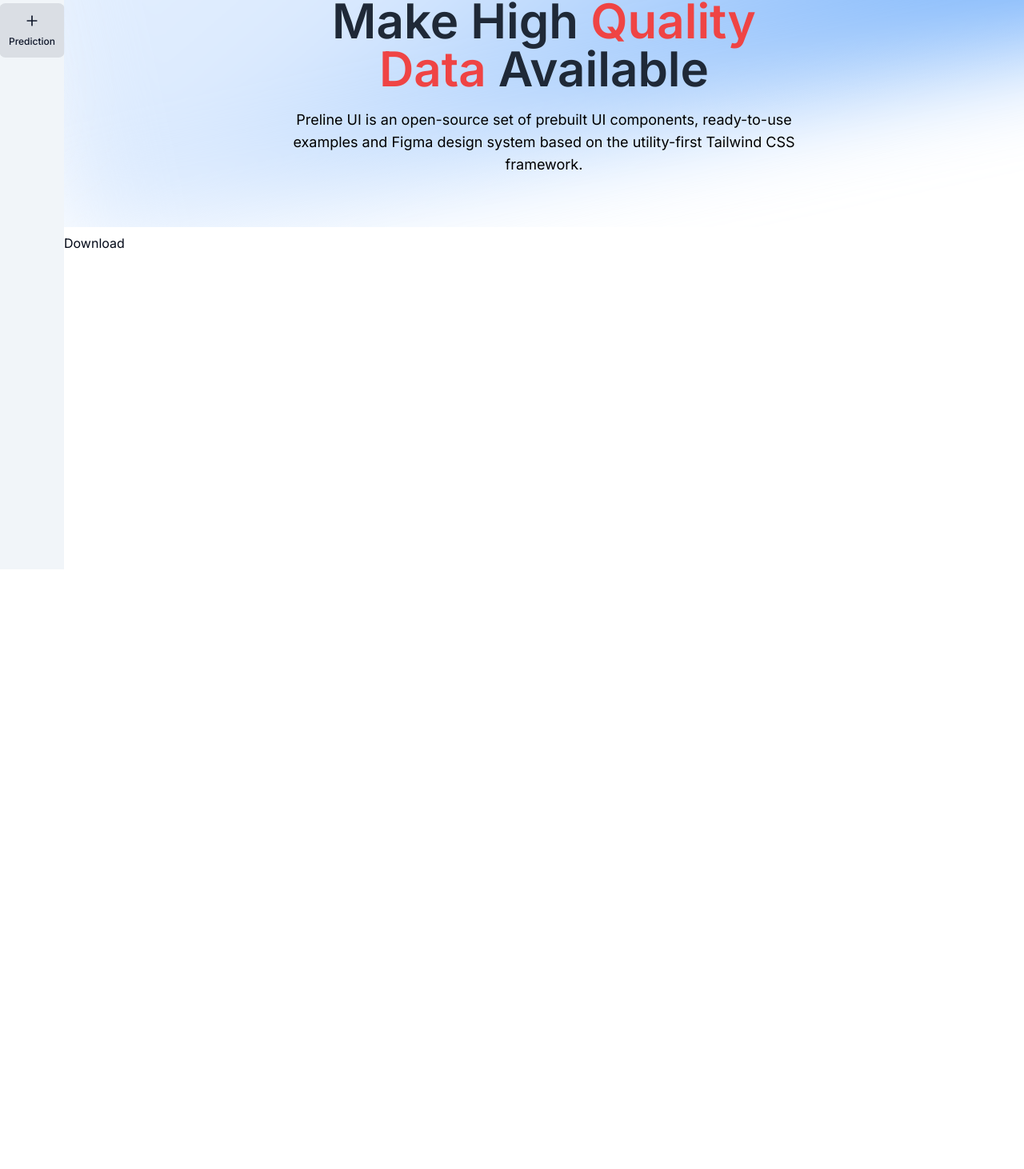
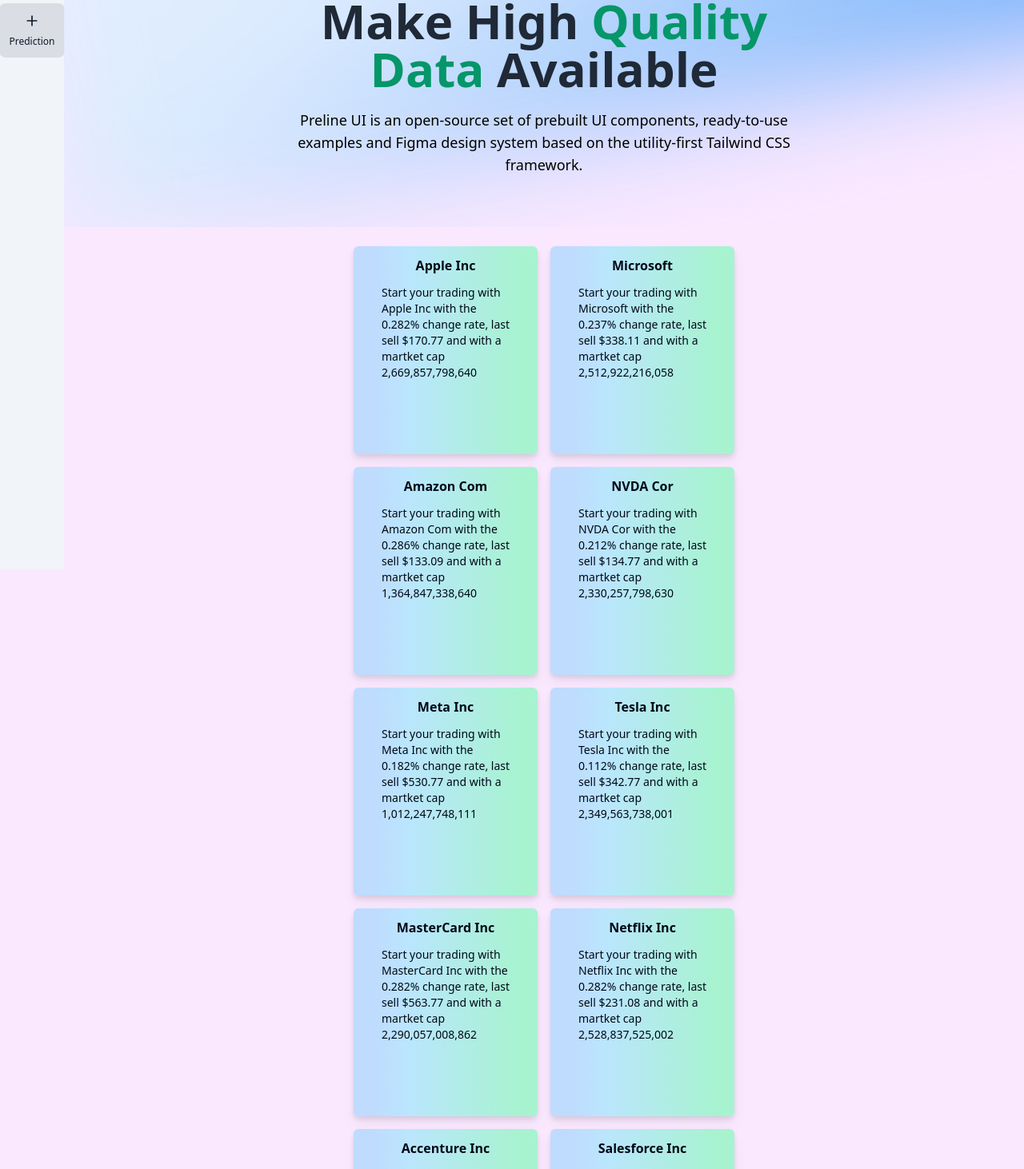
Before and after one commit to BibhabenduMukherjee/stockpriceinterface, a Next.js app: page /prediction in a window 1280 px wide. Shown: the part 152-1614 px from the top of the page at 80% size. Before the commit the page ends 800 px from the top, so only its background shows below. Built offline with nearby package versions, Linux system fonts and the light colour scheme; no server answers.

Commit message:
add some stock card prediction page

```diff
--- a/src/app/(root)/prediction/page.tsx
+++ b/src/app/(root)/prediction/page.tsx
@@ -1,8 +1,9 @@
-import React from 'react'
-import axios from "axios"
-import Pre from '../../components/Pre';
-import TestUploadCsv from '../../components/TestUploadCsv';
-import IntroSelection from "../../components/IntroSelection"
+import React from "react";
+import axios from "axios";
+import Pre from "../../components/Pre";
+import TestUploadCsv from "../../components/TestUploadCsv";
+import IntroSelection from "../../components/IntroSelection";
+import { Collection } from "@/stocks";
 // const options = {
 //   method: 'GET',
 //   url: `${process.env.STOCK_API_URL}/1mo`,
@@ -13,9 +14,7 @@
 //   }
 // };
 
-
 async function page() {
-
   //   try {
   // 	const response = await axios.request(options);
   // 	console.log(response.data);
@@ -23,20 +22,40 @@
   // 	console.error(error);
   // }
 
-
-
-
   return (
-    <div className = "flex flex-col space-y-2">
+    <div className="flex flex-col space-y-2 ">
       {/* <Pre preTrainedModelNames = {response.data.preTrainedModelNames}  /> */}
 
       {/* Intro */}
       <IntroSelection />
 
-      <TestUploadCsv />
+      {/* <TestUploadCsv /> */}
+
+      <section className=" max-w-4xl  mx-auto pt-4">
+        <div className="grid gap-2 md:gap-x-4 md:gap-y-4 h-screen grid-cols-2">
+          {Collection.map((item) => (
+            <div
+              key={item.code}
+              className=" p-3  rounded-md w-[180] h-[230px] md:w-[230px]
+               md:h-[260px] hover:cursor-pointer drop-shadow-lg
+                bg-gradient-to-r from-blue-200 from-10%
+                 via-sky-200 via-30% to-emerald-200 to-90%"
+            >
+              <div className="flex flex-col items-center">
+                <p className = "font-bold mb-3">{item.name}</p>
+                <div className="max-w-[160px]">
+                <p className = "text-sm">Start your trading with {item.name} with the {" "}
+                 { item.Change} change rate, last sell {item.lastSale} and with a martket cap {item.MarketCap}
+                 </p>
+                </div>
 
               </div>
-  )
+            </div>
+          ))}
+        </div>
+      </section>
+    </div>
+  );
 }
 
-export default page
+export default page;
--- a/src/app/components/IntroSelection.tsx
+++ b/src/app/components/IntroSelection.tsx
@@ -20,7 +20,7 @@
 
         <div className="mt-5 max-w-2xl">
           <h1 className="block font-semibold text-gray-800 text-4xl md:text-5xl lg:text-6xl ">
-            Make  High  <span className = "text-red-500">Quality Data</span>  Available
+            Make  High  <span className = " text-emerald-600">Quality Data</span>  Available
           </h1>
         </div>
 
--- a/src/app/layout.tsx
+++ b/src/app/layout.tsx
@@ -16,7 +16,7 @@
 }) {
   return (
     <html lang="en">
-      <body className={inter.className}>{children}</body>
+      <body className={" bg-fuchsia-100"}>{children}</body>
     </html>
   )
 }
--- a/stocks.ts
+++ b/stocks.ts
@@ -1,55 +1,107 @@
-const Collection  = [
+export const Collection:SingleCollection[]  = [
     {
         code : "AAPL",
-        name : "Apple Inc"
+        name : "Apple Inc",
+        lastSale: "$170.77",
+        netChange : "0.48	",
+        Change : "0.282%",
+        MarketCap : "2,669,857,798,640"
     },
     {
         code : "MSFT",
-        name : "Microsoft"
+        name : "Microsoft",
+        lastSale: "$338.11",
+        netChange : "0.80	",
+        Change : "0.237%",
+        MarketCap : "2,512,922,216,058"
     },
     {
         code : "AMZN",
-        name : "Amazon Com"
+        name : "Amazon Com",
+        lastSale: "$133.09",
+        netChange : "0.38	",
+        Change : "0.286%",
+        MarketCap : "1,364,847,338,640"
     },
     {
         code : "NVDA",
-        name : "NVDA Cor"
+        name : "NVDA Cor",
+        lastSale: "$134.77",
+        netChange : "0.32	",
+        Change : "0.212%",
+        MarketCap : "2,330,257,798,630"
     },
     {
         code : "META",
-        name : "Meta Inc"
+        name : "Meta Inc",
+        lastSale: "$530.77",
+        netChange : "0.45",
+        Change : "0.182%",
+        MarketCap : "1,012,247,748,111"
     },
     {
         code : "TSLA",
-        name : "Tesla Inc"
+        name : "Tesla Inc",
+        lastSale: "$342.77",
+        netChange : "0.56	",
+        Change : "0.112%",
+        MarketCap : "2,349,563,738,001"
     },
     {
         code : "MA",
-        name : "MasterCard Inc"
+        name : "MasterCard Inc",
+        lastSale: "$563.77",
+        netChange : "0.77	",
+        Change : "0.282%",
+        MarketCap : "2,290,057,008,862"
     },
     {
         code : "NFLX",
-        name : "Netflix Inc"
+        name : "Netflix Inc",
+        lastSale: "$231.08",
+        netChange : "0.56	",
+        Change : "0.282%",
+        MarketCap : "2,528,837,525,002"
     },
     {
         code : "ACN",
-        name : "Accenture Inc"
+        name : "Accenture Inc",
+        lastSale: "$52.77",
+        netChange : "0.55	",
+        Change : "0.443%",
+        MarketCap : "1,324,452,564,333"
     },
     {
         code : "CRM",
-        name : "Salesforce Inc"
+        name : "Salesforce Inc",
+        lastSale: "$170.77",
+        netChange : "0.48	",
+        Change : "0.282%",
+        MarketCap : "2,669,857,798,640"
     },
     {
         code : "WMT",
-        name : "Walmart Inc"
+        name : "Walmart Inc",
+        lastSale: "$124.77",
+        netChange : "0.56	",
+        Change : "0.282%",
+        MarketCap : "3,113,345,798,342"
     },
     {
         code : "V",
-        name : "Visa Inc"
+        name : "Visa Inc",
+        lastSale: "$421.77",
+        netChange : "0.21	",
+        Change : "0.111%",
+        MarketCap : "2,633,001,221,554"
     },
     {
         code : "JPM",
-        name : "JP Morgan Inc"
+        name : "JP Morgan Inc",
+        lastSale: "$221.03",
+        netChange : "0.56",
+        Change : "0.321%",
+        MarketCap : "2,435,230,010,342"
     },
 
 
```
Also changed, not shown: index.d.ts (+10 -0 lines). Lines whose indentation alone changed are shown as unchanged.
